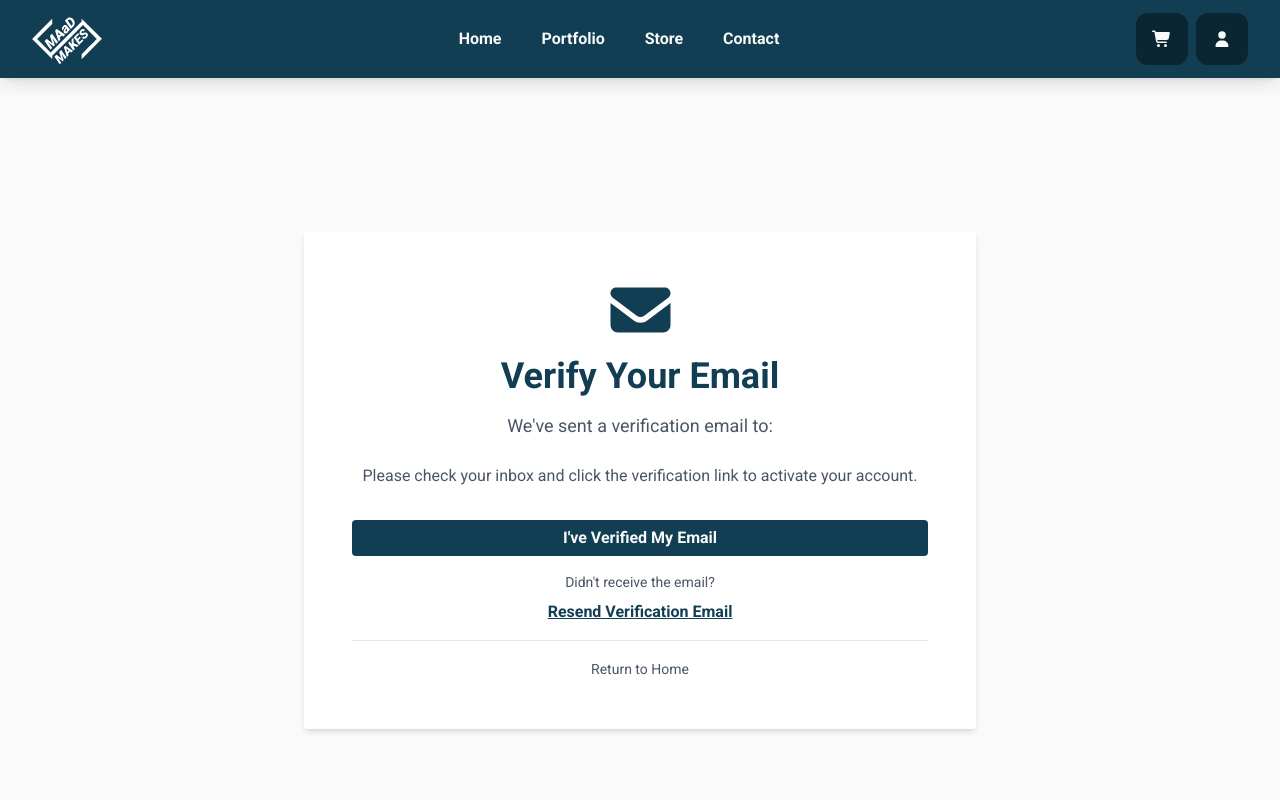
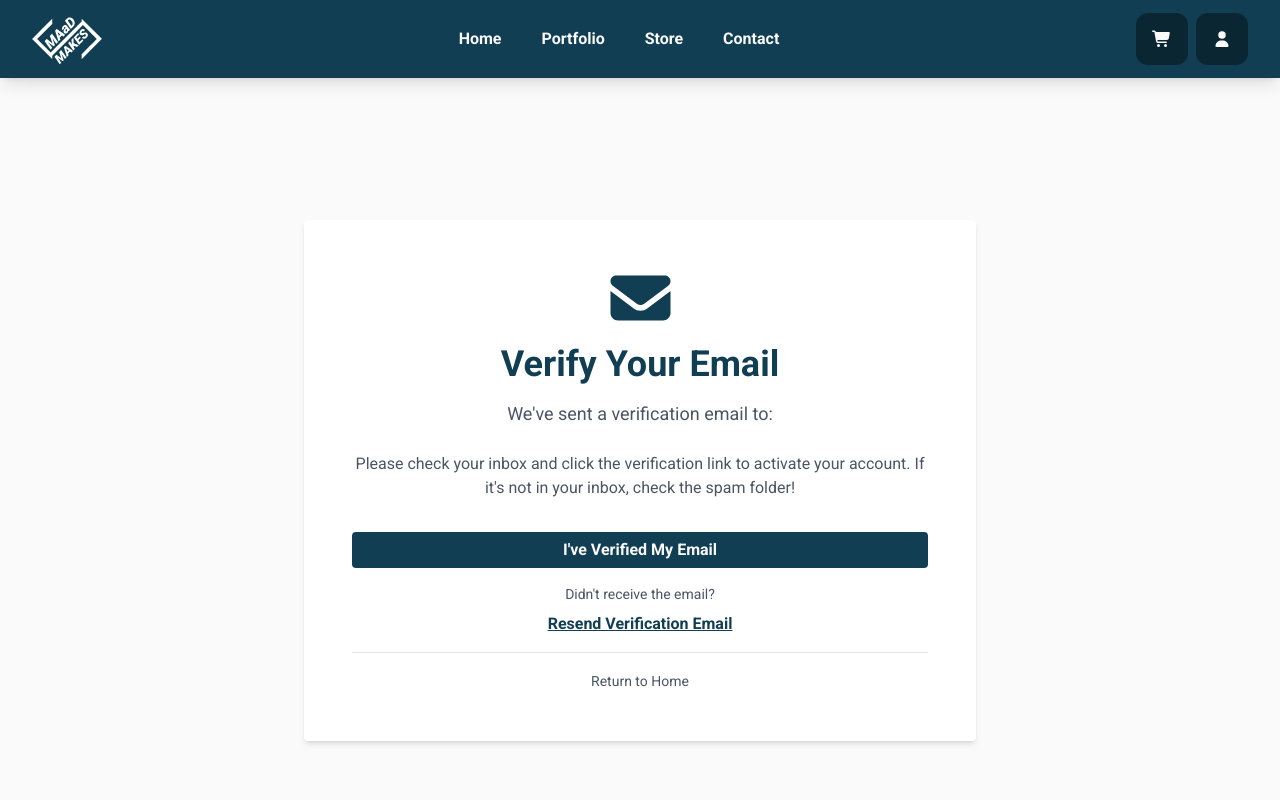
Before and after one commit to MartinusAaD/maad_makes, a React (Vite) app: page /verify-email in a window 1280 px wide. Shown: the top 800 px of the page. Built offline with nearby package versions, Linux system fonts and the light colour scheme; no server answers; the database is empty.

Commit message:
Added spam inbox check info on email verification

```diff
--- a/src/pages/EmailVerification/EmailVerification.jsx
+++ b/src/pages/EmailVerification/EmailVerification.jsx
@@ -118,7 +118,8 @@ const EmailVerification = () => {
             </p>
             <p className="text-gray-600">
               Please check your inbox and click the verification link to
-              activate your account.
+              activate your account. If it's not in your inbox, check the spam
+              folder!
             </p>
           </div>
 
```
